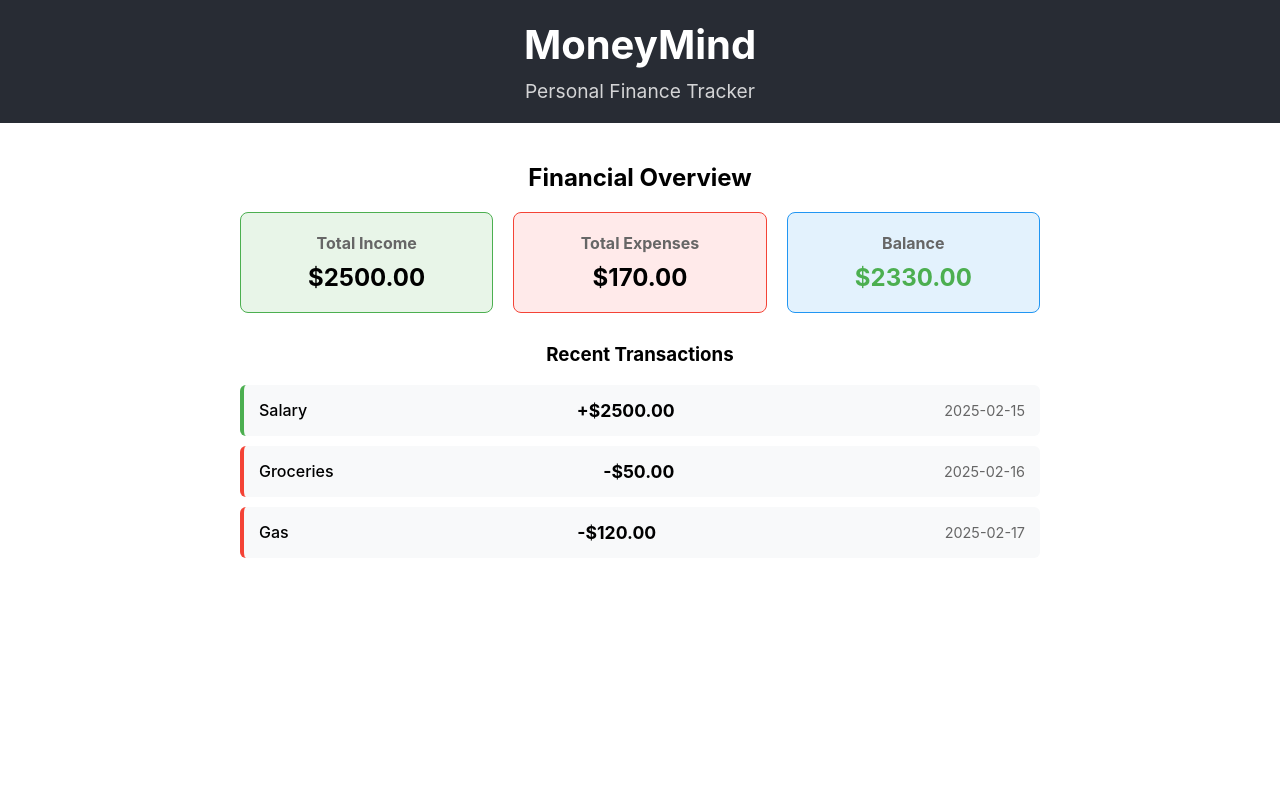
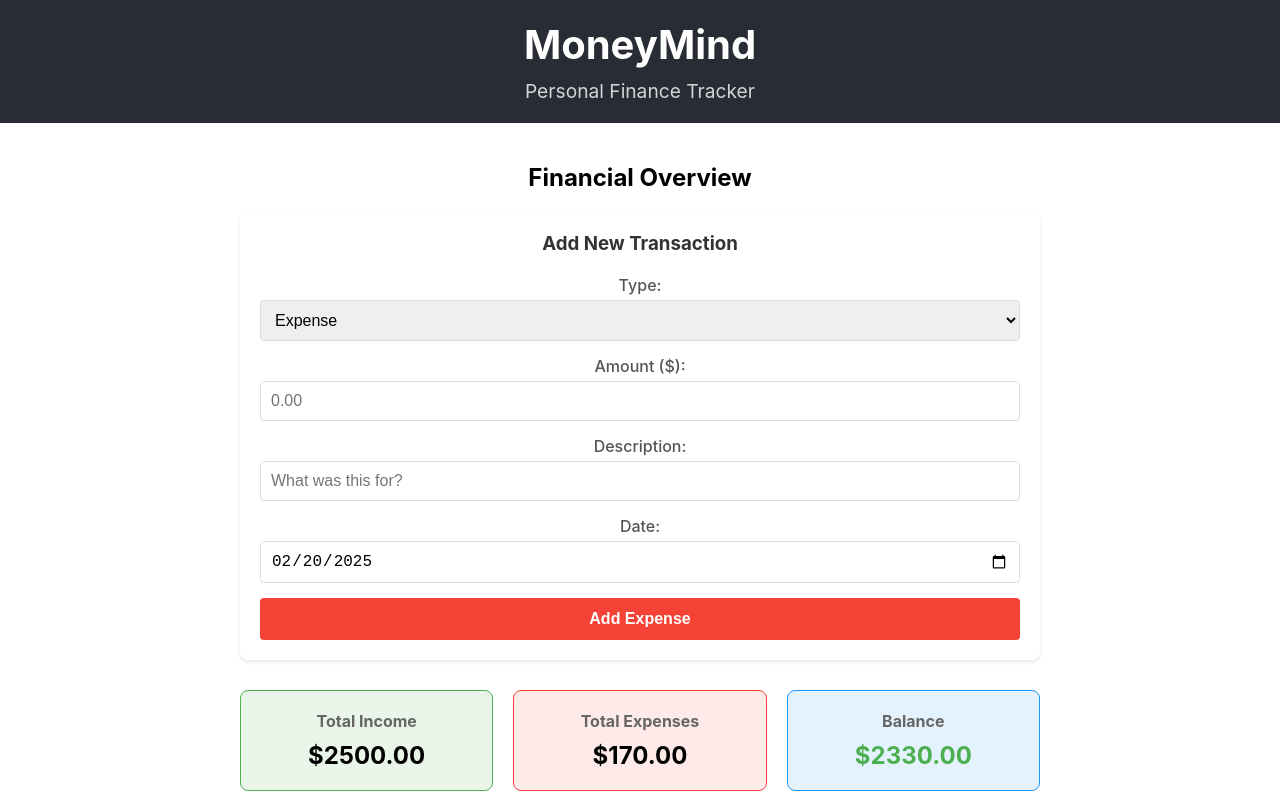
Before and after one commit to magnoliagg/MoneyMind, a React (Create React App) app: page / in a window 1280 px wide. Shown: the top 800 px of the page. Built offline with nearby package versions, Linux system fonts and the light colour scheme; the HTML template or start-up script is replaced by a standard one.

Commit message:
add transaction form
users can now add income/expense entries
form validation and state management

```diff
--- a/src/App.tsx
+++ b/src/App.tsx
@@ -2,6 +2,7 @@ import React from 'react';
 import './App.css';
 import ExpenseTracker from './components/ExpenseTracker';
 import './components/ExpenseTracker.css';
+import './components/TransactionForm.css';
 
 function App() {
   return (
--- a/src/components/ExpenseTracker.tsx
+++ b/src/components/ExpenseTracker.tsx
@@ -1,4 +1,5 @@
 import React, { useState } from 'react';
+import TransactionForm from './TransactionForm';
 
 interface Transaction {
   id: number;
@@ -10,6 +11,7 @@ interface Transaction {
 
 const ExpenseTracker: React.FC = () => {
   const [transactions, setTransactions] = useState<Transaction[]>([]);
+  const [nextId, setNextId] = useState(4);
 
   const sampleTransactions: Transaction[] = [
     { id: 1, amount: 2500, description: 'Salary', type: 'income', date: '2025-02-15' },
@@ -20,6 +22,15 @@ const ExpenseTracker: React.FC = () => {
   React.useEffect(() => {
     setTransactions(sampleTransactions);
   }, []);
+
+  const handleAddTransaction = (newTransaction: Omit<Transaction, 'id'>) => {
+    const transaction: Transaction = {
+      ...newTransaction,
+      id: nextId
+    };
+    setTransactions(prev => [transaction, ...prev]);
+    setNextId(prev => prev + 1);
+  };
 
   const totalIncome = transactions
     .filter(t => t.type === 'income')
@@ -34,6 +45,8 @@ const ExpenseTracker: React.FC = () => {
   return (
     <div className="expense-tracker">
       <h2>Financial Overview</h2>
+
+      <TransactionForm onAddTransaction={handleAddTransaction} />
 
       <div className="summary">
         <div className="summary-item income">
--- /dev/null
+++ b/src/components/TransactionForm.css
@@ -0,0 +1,70 @@
+.transaction-form {
+  background-color: #fff;
+  padding: 20px;
+  border-radius: 8px;
+  box-shadow: 0 2px 4px rgba(0, 0, 0, 0.1);
+  margin-bottom: 30px;
+}
+
+.transaction-form h3 {
+  margin-top: 0;
+  margin-bottom: 20px;
+  color: #333;
+}
+
+.form-group {
+  margin-bottom: 15px;
+}
+
+.form-group label {
+  display: block;
+  margin-bottom: 5px;
+  font-weight: 500;
+  color: #555;
+}
+
+.form-group input,
+.form-group select {
+  width: 100%;
+  padding: 10px;
+  border: 1px solid #ddd;
+  border-radius: 4px;
+  font-size: 16px;
+  box-sizing: border-box;
+}
+
+.form-group input:focus,
+.form-group select:focus {
+  outline: none;
+  border-color: #2196f3;
+  box-shadow: 0 0 5px rgba(33, 150, 243, 0.3);
+}
+
+.submit-btn {
+  width: 100%;
+  padding: 12px;
+  border: none;
+  border-radius: 4px;
+  font-size: 16px;
+  font-weight: 600;
+  cursor: pointer;
+  transition: background-color 0.3s;
+}
+
+.submit-btn.income {
+  background-color: #4caf50;
+  color: white;
+}
+
+.submit-btn.income:hover {
+  background-color: #45a049;
+}
+
+.submit-btn.expense {
+  background-color: #f44336;
+  color: white;
+}
+
+.submit-btn.expense:hover {
+  background-color: #da190b;
+}
--- /dev/null
+++ b/src/components/TransactionForm.tsx
@@ -0,0 +1,103 @@
+import React, { useState } from 'react';
+
+interface TransactionFormProps {
+  onAddTransaction: (transaction: {
+    amount: number;
+    description: string;
+    type: 'income' | 'expense';
+    date: string;
+  }) => void;
+}
+
+const TransactionForm: React.FC<TransactionFormProps> = ({ onAddTransaction }) => {
+  const [amount, setAmount] = useState('');
+  const [description, setDescription] = useState('');
+  const [type, setType] = useState<'income' | 'expense'>('expense');
+  const [date, setDate] = useState(new Date().toISOString().split('T')[0]);
+
+  const handleSubmit = (e: React.FormEvent) => {
+    e.preventDefault();
+
+    if (!amount || !description) {
+      alert('Please fill in all fields');
+      return;
+    }
+
+    const numAmount = parseFloat(amount);
+    if (isNaN(numAmount) || numAmount <= 0) {
+      alert('Please enter a valid amount');
+      return;
+    }
+
+    onAddTransaction({
+      amount: numAmount,
+      description,
+      type,
+      date
+    });
+
+    setAmount('');
+    setDescription('');
+    setType('expense');
+    setDate(new Date().toISOString().split('T')[0]);
+  };
+
+  return (
+    <div className="transaction-form">
+      <h3>Add New Transaction</h3>
+      <form onSubmit={handleSubmit}>
+        <div className="form-group">
+          <label htmlFor="type">Type:</label>
+          <select
+            id="type"
+            value={type}
+            onChange={(e) => setType(e.target.value as 'income' | 'expense')}
+          >
+            <option value="expense">Expense</option>
+            <option value="income">Income</option>
+          </select>
+        </div>
+
+        <div className="form-group">
+          <label htmlFor="amount">Amount ($):</label>
+          <input
+            type="number"
+            id="amount"
+            value={amount}
+            onChange={(e) => setAmount(e.target.value)}
+            placeholder="0.00"
+            step="0.01"
+            min="0"
+          />
+        </div>
+
+        <div className="form-group">
+          <label htmlFor="description">Description:</label>
+          <input
+            type="text"
+            id="description"
+            value={description}
+            onChange={(e) => setDescription(e.target.value)}
+            placeholder="What was this for?"
+          />
+        </div>
+
+        <div className="form-group">
+          <label htmlFor="date">Date:</label>
+          <input
+            type="date"
+            id="date"
+            value={date}
+            onChange={(e) => setDate(e.target.value)}
+          />
+        </div>
+
+        <button type="submit" className={`submit-btn ${type}`}>
+          Add {type === 'income' ? 'Income' : 'Expense'}
+        </button>
+      </form>
+    </div>
+  );
+};
+
+export default TransactionForm;
```
